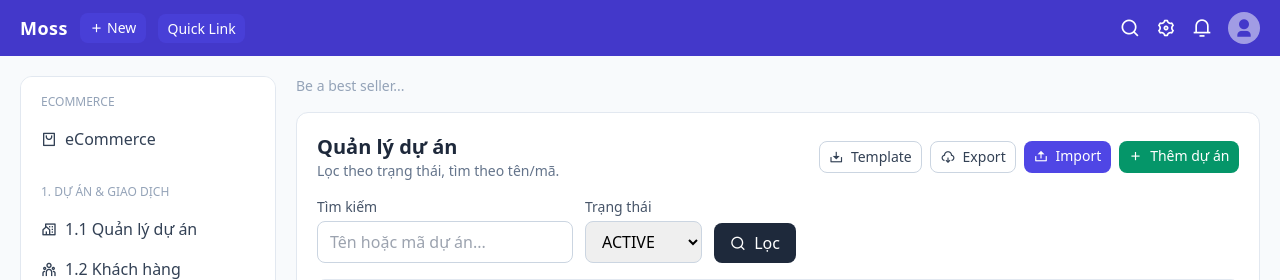
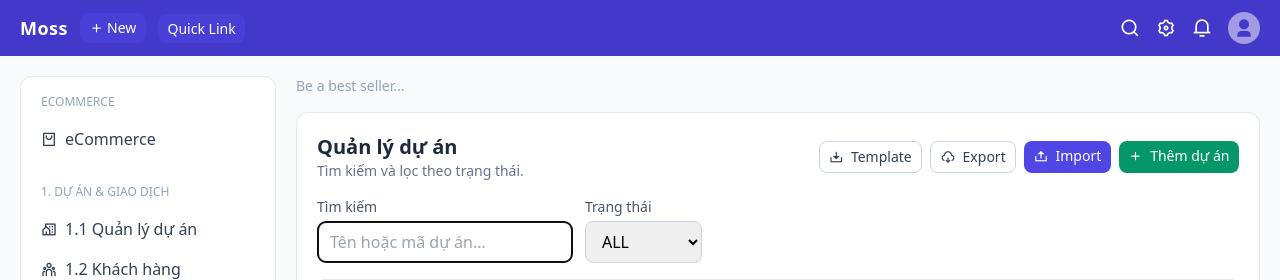
Before and after one commit to minhducpqt/authen_company_packageB, a Python web app: template templates/pages/projects/list.html in a window 1280 px wide. Shown: the top 280 px of the page. Run offline with Jinja, Linux system fonts and the light colour scheme; the template is opened without the code that fills it, so the values that code supplies are empty; some libraries are stand-ins or nearby versions.

Commit message:
improve UI

```diff
--- a/routers/projects.py
+++ b/routers/projects.py
@@ -181,7 +181,7 @@ async def import_apply(
 async def list_projects(
     request: Request,
     q: Optional[str] = Query(None, description="free text by name/code"),
-    status: Optional[str] = Query("ACTIVE", description="ACTIVE|INACTIVE|ALL"),
+    status: Optional[str] = Query("ALL", description="ACTIVE|INACTIVE|ALL"),
     page: int = Query(1, ge=1),
     size: int = Query(20, ge=1, le=200),
 ):
--- a/templates/pages/projects/list.html
+++ b/templates/pages/projects/list.html
@@ -4,7 +4,7 @@
   <div class="flex items-center justify-between mb-4">
     <div>
       <h2 class="text-xl font-semibold text-slate-800">Quản lý dự án</h2>
-      <p class="text-slate-500 text-sm">Lọc theo trạng thái, tìm theo tên/mã.</p>
+      <p class="text-slate-500 text-sm">Tìm kiếm và lọc theo trạng thái.</p>
     </div>
     <div class="flex gap-2">
       <a href="/projects/template" class="topbtn border border-slate-300 bg-white text-slate-700">
@@ -28,24 +28,19 @@
     </div>
   {% endif %}
 
-  <form method="get" class="flex flex-wrap gap-3 items-end mb-4">
+  <form id="filterForm" action="/projects" method="get" class="flex flex-wrap gap-3 items-end mb-4">
     <div>
       <label class="block text-sm text-slate-600 mb-1">Tìm kiếm</label>
-      <input name="q" value="{{ filters.q }}" placeholder="Tên hoặc mã dự án..."
-             class="rounded-lg border border-slate-300 px-3 py-2 w-64"/>
+      <input id="qInput" name="q" value="{{ filters.q }}" placeholder="Tên hoặc mã dự án..."
+             class="rounded-lg border border-slate-300 px-3 py-2 w-64" autofocus />
     </div>
     <div>
       <label class="block text-sm text-slate-600 mb-1">Trạng thái</label>
-      <select name="status" class="rounded-lg border border-slate-300 px-3 py-2">
+      <select id="statusSelect" name="status" class="rounded-lg border border-slate-300 px-3 py-2">
+        <option value="ALL"      {% if filters.status=='ALL' %}selected{% endif %}>ALL</option>
         <option value="ACTIVE"   {% if filters.status=='ACTIVE' %}selected{% endif %}>ACTIVE</option>
         <option value="INACTIVE" {% if filters.status=='INACTIVE' %}selected{% endif %}>INACTIVE</option>
-        <option value="ALL"      {% if filters.status=='ALL' %}selected{% endif %}>ALL</option>
       </select>
-    </div>
-    <div>
-      <button class="px-4 py-2 rounded-lg bg-slate-800 text-white hover:bg-slate-900">
-        <i class="ri-search-line mr-1"></i> Lọc
-      </button>
     </div>
   </form>
 
@@ -67,19 +62,22 @@
           <td class="px-3 py-2 border-b">{{ loop.index + (page.page-1)*page.size }}</td>
           <td class="px-3 py-2 border-b font-mono">{{ p.project_code }}</td>
           <td class="px-3 py-2 border-b">{{ p.name }}</td>
-          <td class="px-3 py-2 border-b">{{ p.status }}</td>
+          <td class="px-3 py-2 border-b">
+            <span class="px-2 py-1 rounded text-xs font-medium
+              {% if p.status=='ACTIVE' %} bg-emerald-100 text-emerald-700
+              {% else %} bg-slate-100 text-slate-600 {% endif %}">
+              {{ p.status }}
+            </span>
+          </td>
           <td class="px-3 py-2 border-b">{{ p.location }}</td>
           <td class="px-3 py-2 border-b">
             <a href="/projects/{{ p.id }}" class="px-2 py-1 rounded border border-slate-300 hover:bg-slate-50">Chi tiết</a>
             {% if me.role in ['SUPER_ADMIN','COMPANY_ADMIN'] %}
-              <form method="post" action="/projects/{{ p.id }}/toggle" class="inline"
-                    onsubmit="return confirm('Xác nhận {{ 'disable' if p.status=='ACTIVE' else 'enable' }} dự án?')">
-                <input type="hidden" name="action" value="{{ 'disable' if p.status=='ACTIVE' else 'enable' }}"/>
-                <input type="hidden" name="next" value="/projects?q={{ filters.q }}&status={{ filters.status }}"/>
-                <button class="px-2 py-1 rounded border border-slate-300 hover:bg-slate-50">
-                  {{ 'Disable' if p.status=='ACTIVE' else 'Enable' }}
-                </button>
-              </form>
+              <button type="button"
+                      class="px-2 py-1 rounded border border-slate-300 hover:bg-slate-50"
+                      onclick="confirmToggle('{{ p.id }}','{{ 'disable' if p.status=='ACTIVE' else 'enable' }}','{{ filters.q }}','{{ filters.status }}')">
+                {{ 'Disable' if p.status=='ACTIVE' else 'Enable' }}
+              </button>
             {% endif %}
           </td>
         </tr>
@@ -88,4 +86,74 @@
     </table>
   </div>
 </div>
+
+<!-- Popup Confirm -->
+<div id="confirmModal" class="fixed inset-0 bg-black bg-opacity-40 hidden items-center justify-center z-50">
+  <div class="bg-white rounded-xl shadow-lg p-6 w-96">
+    <h3 class="text-lg font-semibold mb-4">Xác nhận thay đổi</h3>
+    <p id="confirmText" class="mb-6 text-slate-700"></p>
+    <div class="flex justify-end gap-3">
+      <button type="button" onclick="closeModal()" class="px-4 py-2 rounded border border-slate-300 hover:bg-slate-50">Hủy</button>
+      <form id="confirmForm" method="post">
+        <input type="hidden" name="action" id="confirmAction">
+        <input type="hidden" name="next" id="confirmNext">
+        <button type="submit" class="px-4 py-2 rounded bg-indigo-600 text-white hover:bg-indigo-700">Xác nhận</button>
+      </form>
+    </div>
+  </div>
+</div>
+
+<script>
+  // Debounce helper
+  function debounce(fn, wait) {
+    let t; return function(...args) {
+      clearTimeout(t); t = setTimeout(() => fn.apply(this, args), wait);
+    };
+  }
+
+  const form = document.getElementById('filterForm');
+  const qInput = document.getElementById('qInput');
+  const statusSelect = document.getElementById('statusSelect');
+
+  // Khôi phục focus & vị trí con trỏ sau khi reload
+  window.addEventListener('DOMContentLoaded', () => {
+    if (sessionStorage.getItem('projects_q_focus') === '1') {
+      const pos = parseInt(sessionStorage.getItem('projects_q_cursor') || qInput.value.length, 10);
+      qInput.focus();
+      try { qInput.setSelectionRange(pos, pos); } catch (e) {}
+      sessionStorage.removeItem('projects_q_focus');
+      sessionStorage.removeItem('projects_q_cursor');
+    }
+  });
+
+  // Tìm kiếm: debounce, lưu vị trí con trỏ & focus trước khi submit
+  const submitWithCaret = debounce(() => {
+    try {
+      sessionStorage.setItem('projects_q_focus', '1');
+      sessionStorage.setItem('projects_q_cursor', qInput.selectionStart ?? (qInput.value||'').length);
+    } catch(e) {}
+    form.submit();
+  }, 450);
+
+  qInput.addEventListener('input', submitWithCaret);
+
+  // Đổi trạng thái: submit ngay
+  statusSelect.addEventListener('change', () => form.submit());
+
+  // Modal confirm cho toggle
+  function confirmToggle(id, action, q, status) {
+    document.getElementById('confirmText').innerText =
+      `Bạn có chắc muốn ${action.toUpperCase()} dự án #${id}?`;
+    document.getElementById('confirmForm').action = `/projects/${id}/toggle`;
+    document.getElementById('confirmAction').value = action;
+    document.getElementById('confirmNext').value =
+      `/projects?q=${encodeURIComponent(q||'')}&status=${encodeURIComponent(status||'ALL')}`;
+    const m = document.getElementById('confirmModal');
+    m.classList.remove('hidden'); m.classList.add('flex');
+  }
+  function closeModal() {
+    const m = document.getElementById('confirmModal');
+    m.classList.add('hidden'); m.classList.remove('flex');
+  }
+</script>
 {% endblock %}
```
Also changed, not shown: templates/pages/projects/import_preview.html (+14 -5 lines).
